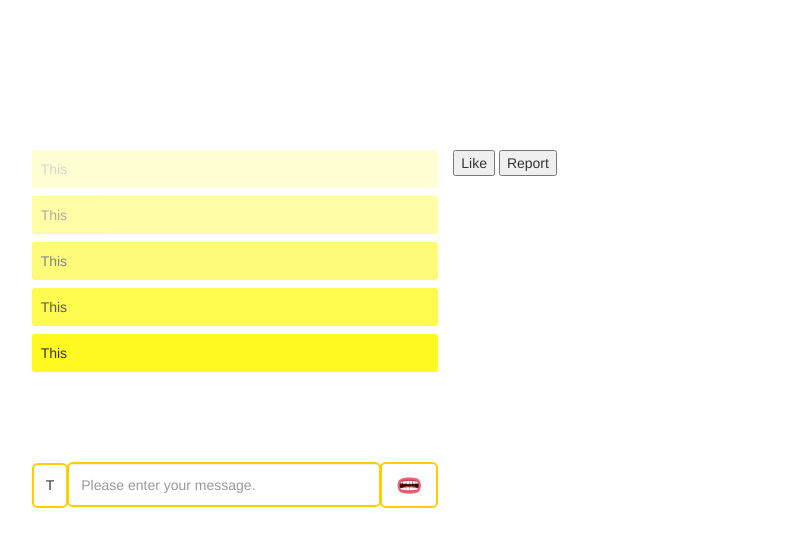
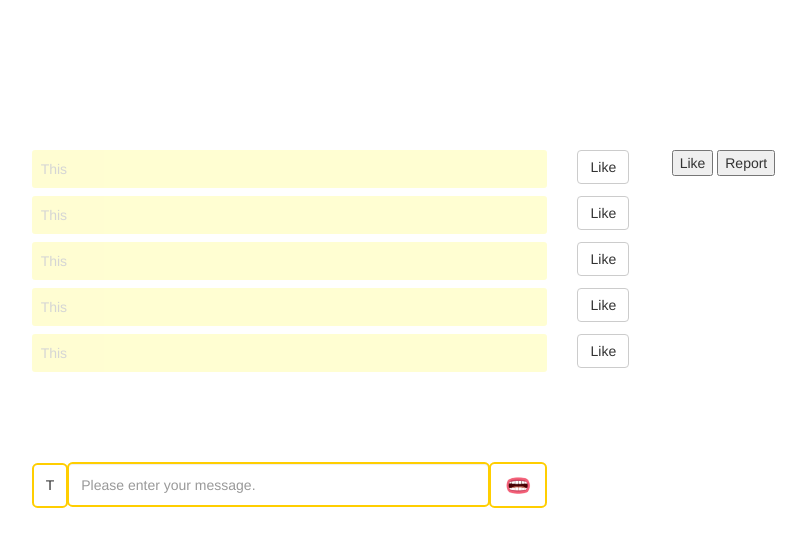
Before and after one commit to zeizyy/AnonymousChatRoom, a Django app: template chatroom/templates/chatroom.html in a window 1280 px wide. Shown: the top 547 px of the page, without its empty margins (405-1211 px from the left). Run offline with Django 3.2, Linux system fonts and the light colour scheme; the template is opened without the code that fills it, so the values that code supplies are empty; some libraries are stand-ins or nearby versions.

Commit message:
frontend redo

```diff
--- a/chatroom/templates/chatroom.html
+++ b/chatroom/templates/chatroom.html
@@ -8,15 +8,38 @@
 	</head>
 	<body style="margin-top:150px;">
         <div class="row" id="messages">
-            <div class="col-md-4 col-md-offset-4">
+            <div class="col-md-6 col-md-offset-4">
                 <div id="response">
-                    <div id="frame1"><div id="m1" class="well-sm">This</div></div>
-                    <div id="frame2"><div id="m2" class="well-sm">This</div></div>
-                    <div id="frame3"><div id="m3" class="well-sm">This</div></div>
-                    <div id="frame4"><div id="m4" class="well-sm">This</div></div>
-                    <div id="frame5"><div id="m5" class="well-sm">This</div></div>
+                    <div class="row" id="frame1">
+                        <div class="col-md-10"><div id="m1" class="well-sm">This</div></div>
+                        <div class="col-md-2"><a href="#" class="btn btn-default">Like</a></div>
                     </div>
+                    <div class="row" id="frame1">
+                        <div class="col-md-10"><div id="m1" class="well-sm">This</div></div>
+                        <div class="col-md-2"><a href="#" class="btn btn-default">Like</a></div>
+                    </div>
+                    <div class="row" id="frame1">
+                        <div class="col-md-10"><div id="m1" class="well-sm">This</div></div>
+                        <div class="col-md-2"><a href="#" class="btn btn-default">Like</a></div>
+                    </div>
+                    <div class="row" id="frame1">
+                        <div class="col-md-10"><div id="m1" class="well-sm">This</div></div>
+                        <div class="col-md-2"><a href="#" class="btn btn-default">Like</a></div>
+                    </div>
+                    <div class="row" id="frame1">
+                        <div class="col-md-10"><div id="m1" class="well-sm">This</div></div>
+                        <div class="col-md-2"><a href="#" class="btn btn-default">Like</a></div>
+                    </div>
+{#                    <div id="frame2"><div id="m2" class="well-sm">This</div></div>#}
+{#                    <div id="frame3"><div id="m3" class="well-sm">This</div></div>#}
+{#                    <div id="frame4"><div id="m4" class="well-sm">This</div></div>#}
+{#                    <div id="frame5"><div id="m5" class="well-sm">This</div></div>#}
+                </div>
+                <div class="row">
+                    <div class="col-md-10">
                 <div class="input-group">
+
+
                             <span class="input-group-btn">
                             <button style="height: 45px;" id="fontChanger" class="btn btn-default" type="button">T</button>
                             </span>
@@ -24,6 +47,9 @@
                             <span class="input-group-btn">
                                 <button id="sendButton" class="btn btn-default" type="button"><img style="height: 30px; width:30px" src="{% static 'img/send.png' %}"></button>
                             </span>
+                        </div>
+                    </div>
+
                 </div>
             </div>
 			<div id="getMessages">
@@ -46,7 +72,7 @@
  	</body>
 
     <script src="https://code.jquery.com/jquery-3.1.0.min.js" integrity="sha256-cCueBR6CsyA4/9szpPfrX3s49M9vUU5BgtiJj06wt/s=" crossorigin="anonymous"></script>
-    <script src="{% static 'scripts/main.js' %}"></script>
+{#    <script src="{% static 'scripts/main.js' %}"></script>#}
     <script>
         $(function(){
             get_messages("{{ chatroom.id }}");
```
Lines whose indentation alone changed are shown as unchanged.
